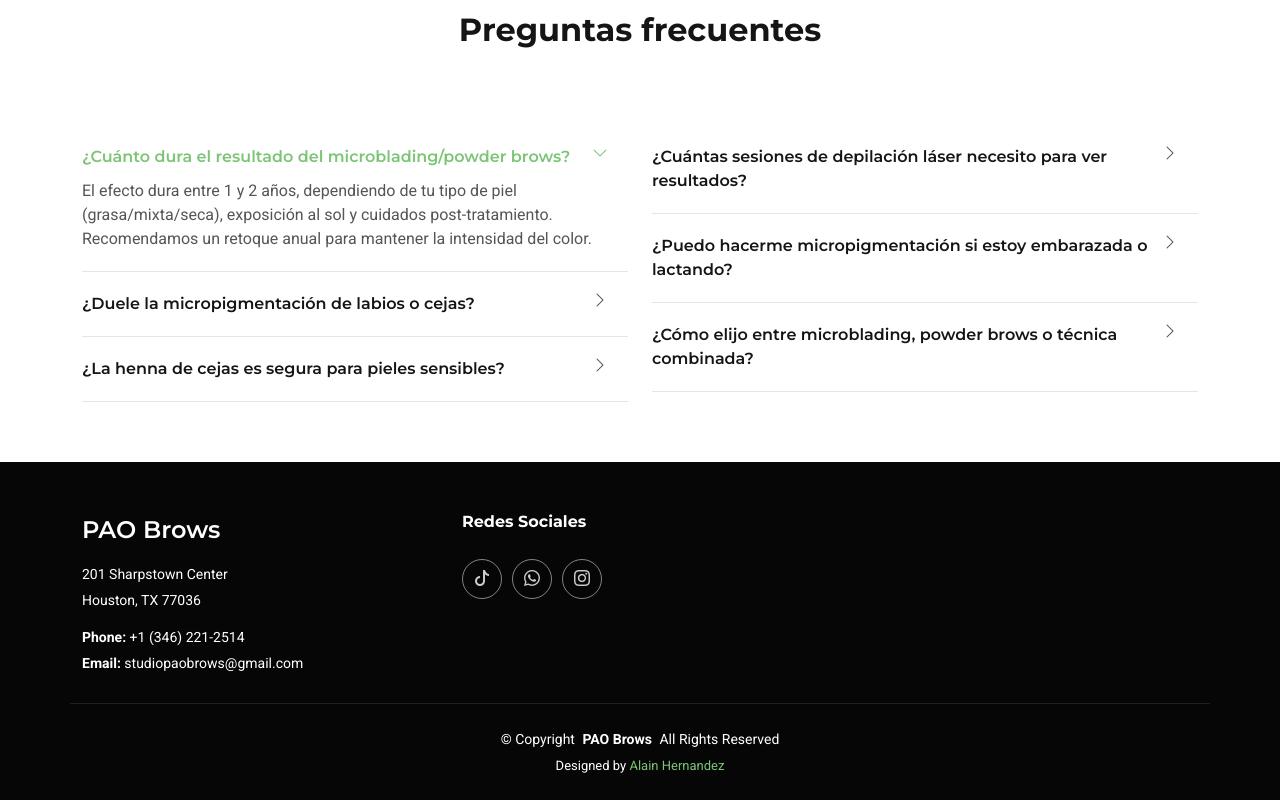
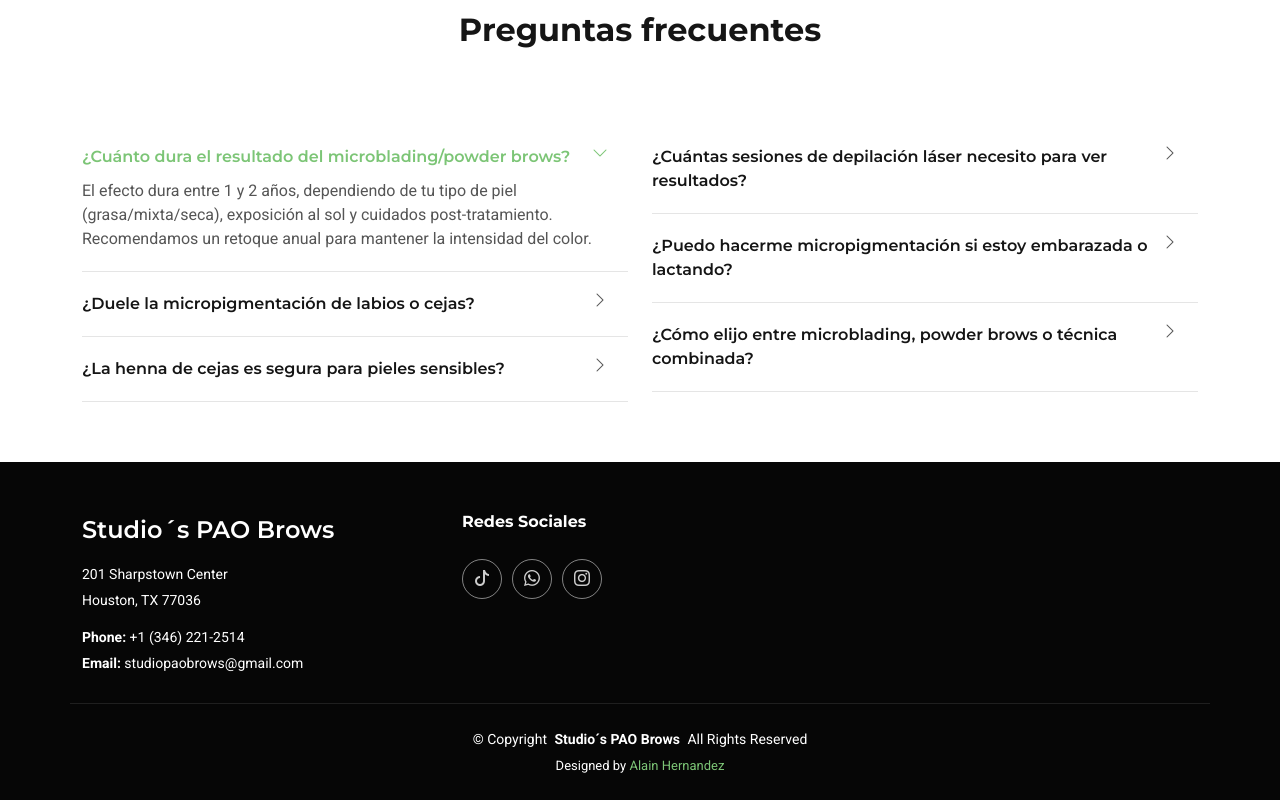
Before and after one commit to alainhr/PAO-Brows, a plain HTML site: page index.html in a window 1280 px wide. Shown: the part 5937-6737 px from the top of the page. Drawn offline with Linux system fonts and the light colour scheme.

Commit message:
Update index.html

```diff
--- a/index.html
+++ b/index.html
@@ -675,7 +675,7 @@
       <div class="row gy-4">
         <div class="col-lg-4 col-md-6 footer-about">
           <a href="index.html" class="d-flex align-items-center">
-            <span class="sitename">PAO Brows</span>
+            <span class="sitename">Studio´s PAO Brows</span>
           </a>
           <div class="footer-contact pt-3">
             <p>201 Sharpstown Center</p>
@@ -705,7 +705,7 @@
     </div>
 
     <div class="container copyright text-center mt-4">
-      <p>© <span>Copyright</span> <strong class="px-1 sitename">PAO Brows</strong> <span>All Rights Reserved</span></p>
+      <p>© <span>Copyright</span> <strong class="px-1 sitename">Studio´s PAO Brows</strong> <span>All Rights Reserved</span></p>
       <div class="credits">
         Designed by <a target="_blank" href="https://wa.me/5215512739179">Alain Hernandez</a>
       </div>
```
